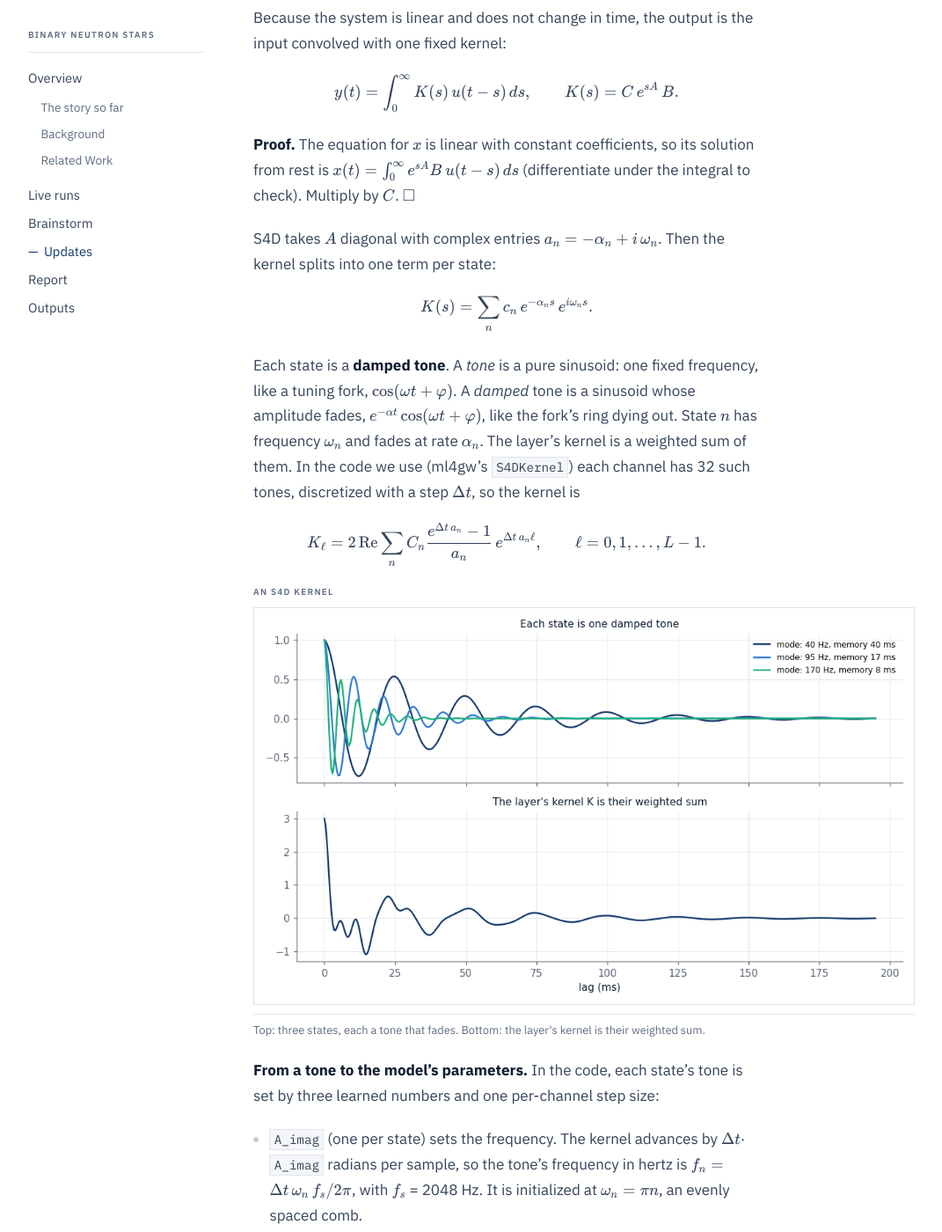
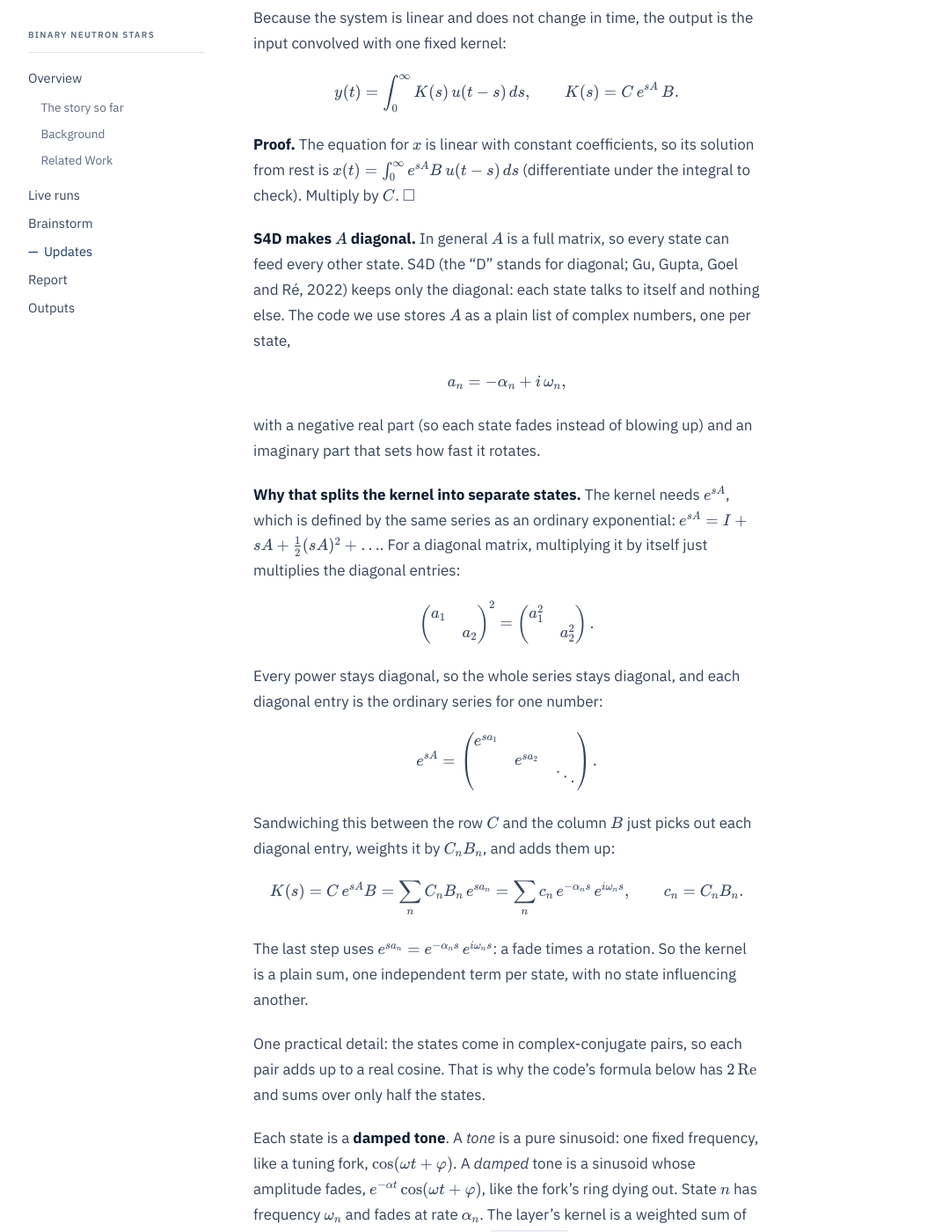
Before and after one commit to kyoon-mit/kyoon-mit.github.io, a Jekyll site: the page built from docs/_updates/2026-10-07-chirp-kernels.md, in a window 1280 px wide and 1400 px high, scrolled down 846 px. Shown: the whole window at 88% size, without its empty margins (104-1175 px from the left). Built offline with Jekyll 4.4.1, drawn with Linux system fonts in a browser that asks for light colours.

Commit message:
Explain why a diagonal A splits the S4D kernel into states
Co-Authored-By: Claude Opus 5.5 <noreply@anthropic.com>

```diff
--- a/docs/_updates/2026-10-07-chirp-kernels.md
+++ b/docs/_updates/2026-10-07-chirp-kernels.md
@@ -37,12 +37,49 @@ $$
 its solution from rest is $$x(t) = \int_0^\infty e^{sA} B\, u(t-s)\, ds$$
 (differentiate under the integral to check). Multiply by $$C$$. $$\square$$
 
-S4D takes $$A$$ diagonal with complex entries $$a_n = -\alpha_n + i\,\omega_n$$.
-Then the kernel splits into one term per state:
+**S4D makes $$A$$ diagonal.** In general $$A$$ is a full matrix, so every
+state can feed every other state. S4D (the "D" stands for diagonal; Gu,
+Gupta, Goel and Ré, 2022) keeps only the diagonal: each state talks to
+itself and nothing else. The code we use stores $$A$$ as a plain list of
+complex numbers, one per state,
 
 $$
-K(s) = \sum_{n} c_n\, e^{-\alpha_n s}\, e^{i \omega_n s}.
+a_n = -\alpha_n + i\,\omega_n ,
 $$
+
+with a negative real part (so each state fades instead of blowing up) and an
+imaginary part that sets how fast it rotates.
+
+**Why that splits the kernel into separate states.** The kernel needs
+$$e^{sA}$$, which is defined by the same series as an ordinary exponential:
+$$e^{sA} = I + sA + \tfrac{1}{2}(sA)^2 + \dots$$. For a diagonal matrix,
+multiplying it by itself just multiplies the diagonal entries:
+
+$$
+\begin{pmatrix} a_1 & \\ & a_2 \end{pmatrix}^{2} = \begin{pmatrix} a_1^2 & \\ & a_2^2 \end{pmatrix}.
+$$
+
+Every power stays diagonal, so the whole series stays diagonal, and each
+diagonal entry is the ordinary series for one number:
+
+$$
+e^{sA} = \begin{pmatrix} e^{s a_1} & & \\ & e^{s a_2} & \\ & & \ddots \end{pmatrix}.
+$$
+
+Sandwiching this between the row $$C$$ and the column $$B$$ just picks out
+each diagonal entry, weights it by $$C_n B_n$$, and adds them up:
+
+$$
+K(s) = C\,e^{sA}B = \sum_n C_n B_n\, e^{s a_n} = \sum_{n} c_n\, e^{-\alpha_n s}\, e^{i \omega_n s}, \qquad c_n = C_n B_n .
+$$
+
+The last step uses $$e^{s a_n} = e^{-\alpha_n s}\,e^{i\omega_n s}$$: a fade
+times a rotation. So the kernel is a plain sum, one independent term per
+state, with no state influencing another.
+
+One practical detail: the states come in complex-conjugate pairs, so each
+pair adds up to a real cosine. That is why the code's formula below has
+$$2\,\mathrm{Re}$$ and sums over only half the states.
 
 Each state is a **damped tone**. A *tone* is a pure sinusoid: one fixed
 frequency, like a tuning fork, $$\cos(\omega t + \varphi)$$. A *damped*
```
